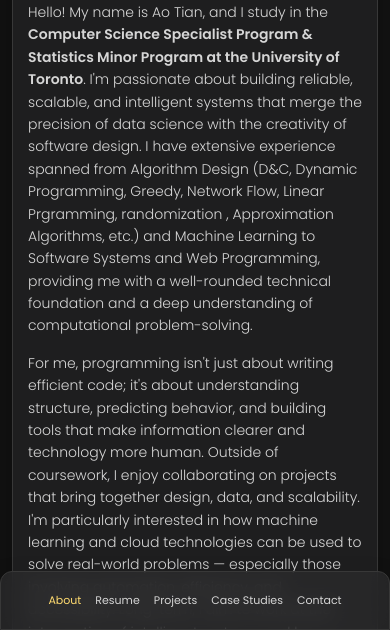
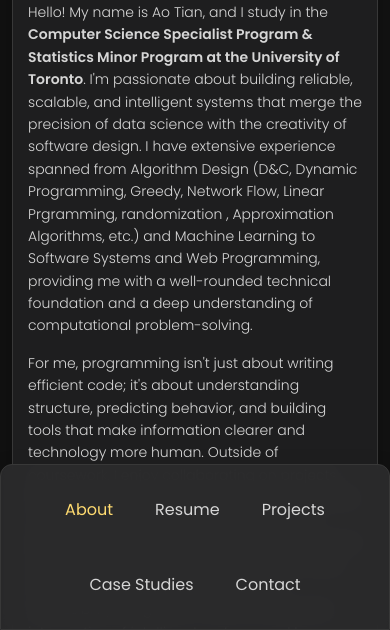
Before and after one commit to ao-tian/ao-tian.github.io, a plain HTML site: page index.html in a window 390 px wide. Shown: the part 214-844 px from the top of the page. Drawn offline with nearby package versions, Linux system fonts and the light colour scheme; a script that the page names is missing.

Commit message:
Bigger Footer for Clarity

```diff
--- a/assets/css/style.css
+++ b/assets/css/style.css
@@ -1215,6 +1215,23 @@
   #RESPONSIVE
 \*-----------------------------------*/
 
+@media (max-width: 768px) {
+
+  .navbar {
+    padding: 14px 0;
+    background: hsla(240, 1%, 17%, 0.95);
+  }
+
+  .navbar-link {
+    font-size: 16px;      /* instead of 11px */
+    padding: 18px 14px;   /* bigger tap area */
+  }
+
+  .navbar-list {
+    gap: 14px;            /* spacing between items */
+  }
+}
+
 /**
  * responsive larger than 450px screen
  */
```
